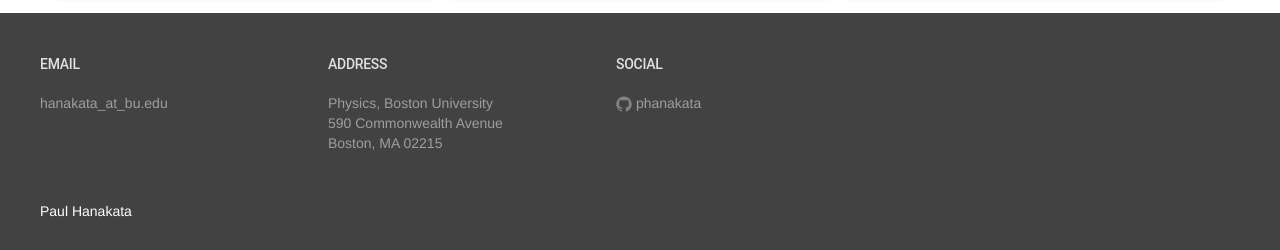
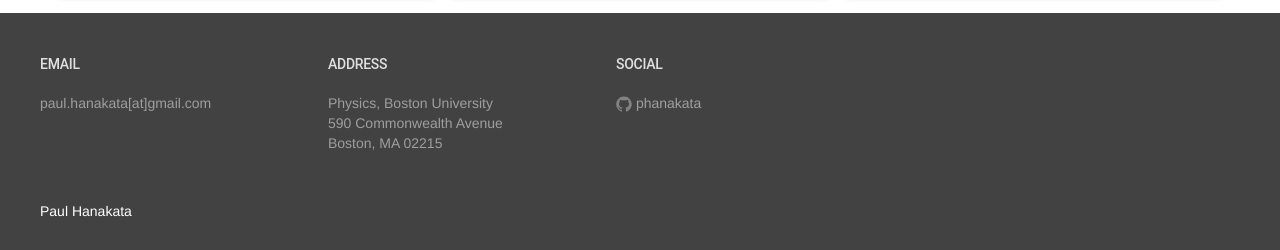
Before and after one commit to phanakata/phanakata.github.io, a Jekyll site: the page built from index.html, in a window 1280 px wide. Shown: the part 849-1099 px from the top of the page. Built offline with Jekyll 4.4.1, drawn with Linux system fonts in a browser that asks for light colours.

Commit message:
Update _config.yml

```diff
--- a/_config.yml
+++ b/_config.yml
@@ -1,6 +1,6 @@
 # Site settings
 title: Paul Hanakata
-email: hanakata_at_bu.edu
+email: paul.hanakata[at]gmail.com
 department: Physics, Boston University
 address1: 590 Commonwealth Avenue
 address2: Boston, MA 02215
```
